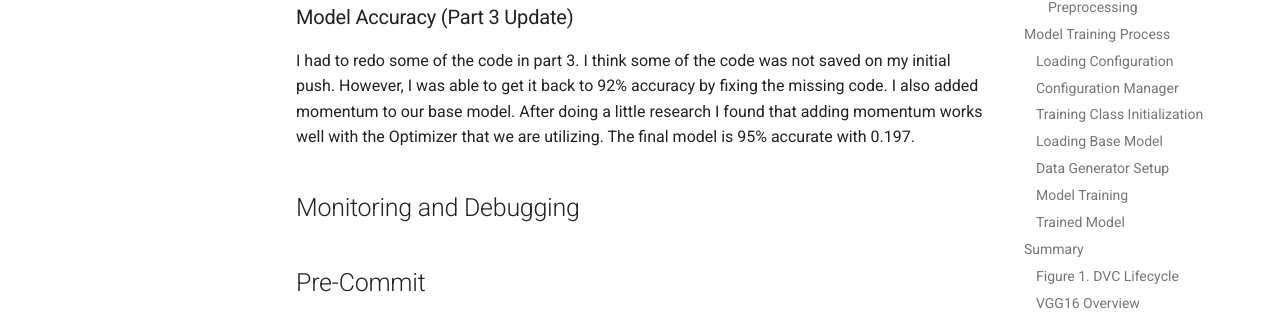
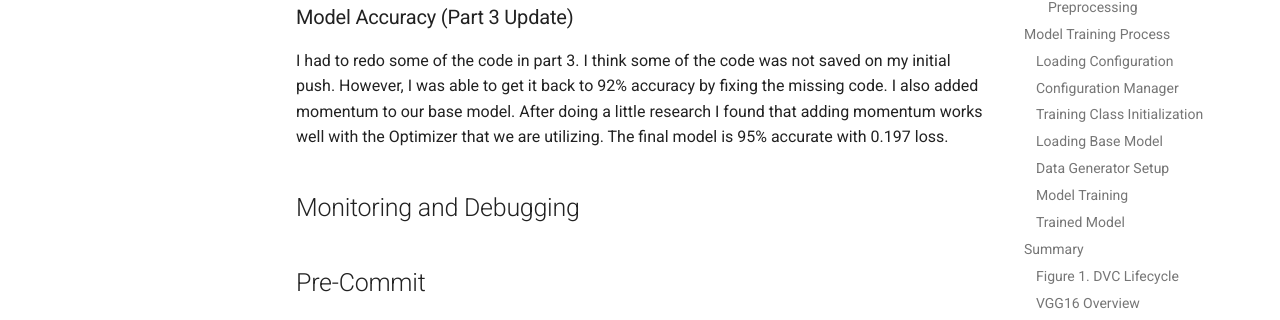
Before and after one commit to RobinMacwan/group_project_se489, an MkDocs documentation site: the page built from docs/source/index.md, in a window 1280 px wide and 900 px high, scrolled down 12560 px. Shown: the part 209-529 px from the top of the window. Built offline with MkDocs 1.6.1 and Material for MkDocs 9.7.7, drawn with Linux system fonts in a browser that asks for light colours; some of the changed text lies outside the part shown.

Commit message:
updating ,md

```diff
--- a/docs/source/index.md
+++ b/docs/source/index.md
@@ -353,7 +353,7 @@ drastically improved our models accuracy and loss. However, our model is still o
 | Version 3_Part 2 | 0.928    | 0.393 |      0.001    | 1      |
 
 ###Model Accuracy (Part 3 Update)
-I had to redo some of the code in part 3. I think some of the code was not saved on my initial push. However, I was able to get it back to 92% accuracy by fixing the missing code. I also added momentum to our base model. After doing a little research I found that adding momentum works well with the Optimizer that we are utilizing. The final model is 95% accurate with  0.197.
+I had to redo some of the code in part 3. I think some of the code was not saved on my initial push. However, I was able to get it back to 92% accuracy by fixing the missing code. I also added momentum to our base model. After doing a little research I found that adding momentum works well with the Optimizer that we are utilizing. The final model is 95% accurate with  0.197 loss.
 
 ##Monitoring and Debugging
 
```
Also changed, not shown: other parts of docs/source/index.md (+25 -1 lines), docs/source/artifact_registry_screenshot.png (added), docs/source/successfulrun.png (added).
